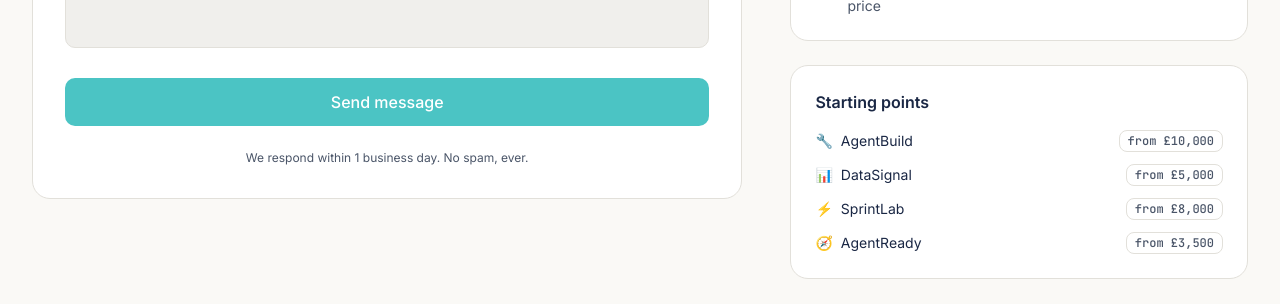
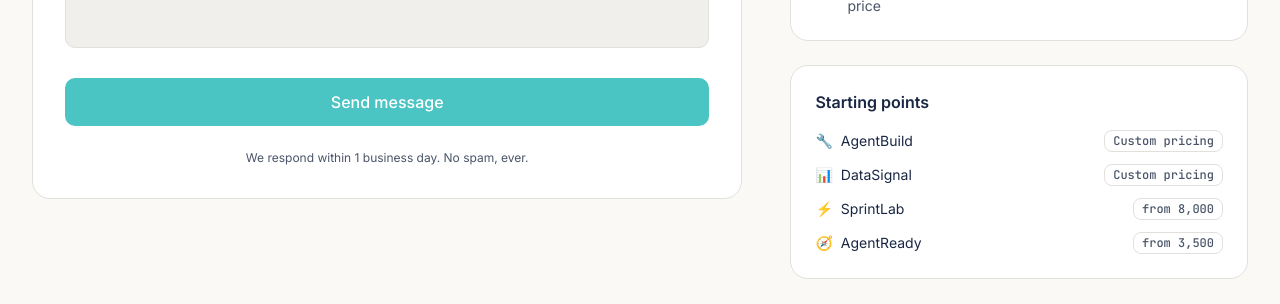
Before and after one commit to glaudeginder-collab/nikolabs-website, a Next.js app: page /contact in a window 1280 px wide. Shown: the part 860-1164 px from the top of the page. Built offline with nearby package versions, Linux system fonts and the light colour scheme.

Commit message:
fix: simplify pricing — custom for bespoke services, remove currency symbols

```diff
--- a/components/common/ServiceCard.tsx
+++ b/components/common/ServiceCard.tsx
@@ -36,8 +36,18 @@ export function ServiceCard({ service, showFeatures = true, showPricing = false
         </div>
         {showPricing && (
           <div className="text-right">
-            <div className="text-lg font-bold text-[#1A2744]">{service.price}</div>
-            <div className="text-xs text-[#4A5568]">{service.priceNote}</div>
+            {service.price === "Custom pricing" ? (
+              <>
+                <div className="text-base font-semibold text-[#4A5568]">{service.price}</div>
+                <div className="text-xs text-[#4A5568]">{service.priceNote}</div>
+              </>
+            ) : (
+              <>
+                <div className="text-lg font-bold text-[#1A2744]">{service.price}</div>
+                <div className="text-xs text-[#4A5568]">{service.priceNote}</div>
+                <div className="text-xs text-[#4BC4C4] mt-0.5">💱 We invoice in your currency</div>
+              </>
+            )}
           </div>
         )}
       </div>
--- a/content/services.ts
+++ b/content/services.ts
@@ -25,8 +25,8 @@ export const services: Service[] = [
       "Full handover with docs and training",
       "Post-launch support included",
     ],
-    price: "from £10,000",
-    priceNote: "Scoped per project",
+    price: "Custom pricing",
+    priceNote: "Scoped to your requirements",
     cta: "Start a project",
   },
   {
@@ -42,8 +42,8 @@ export const services: Service[] = [
       "Custom dashboards built for your team",
       "Anomaly detection and alerting",
     ],
-    price: "from £5,000",
-    priceNote: "Scoped per project",
+    price: "Custom pricing",
+    priceNote: "Scoped to your requirements",
     cta: "Get a data system",
   },
   {
@@ -59,7 +59,7 @@ export const services: Service[] = [
       "Working output, fully handed over",
       "Option to extend into AgentBuild or DataSignal",
     ],
-    price: "from £8,000",
+    price: "from 8,000",
     priceNote: "Fixed price per sprint",
     cta: "Book a sprint",
     highlight: true,
@@ -77,7 +77,7 @@ export const services: Service[] = [
       "Top 3 items implemented by our team",
       "Full documentation and next steps",
     ],
-    price: "from £3,500",
+    price: "from 3,500",
     priceNote: "Includes implementation",
     cta: "Get audit",
   },
```
